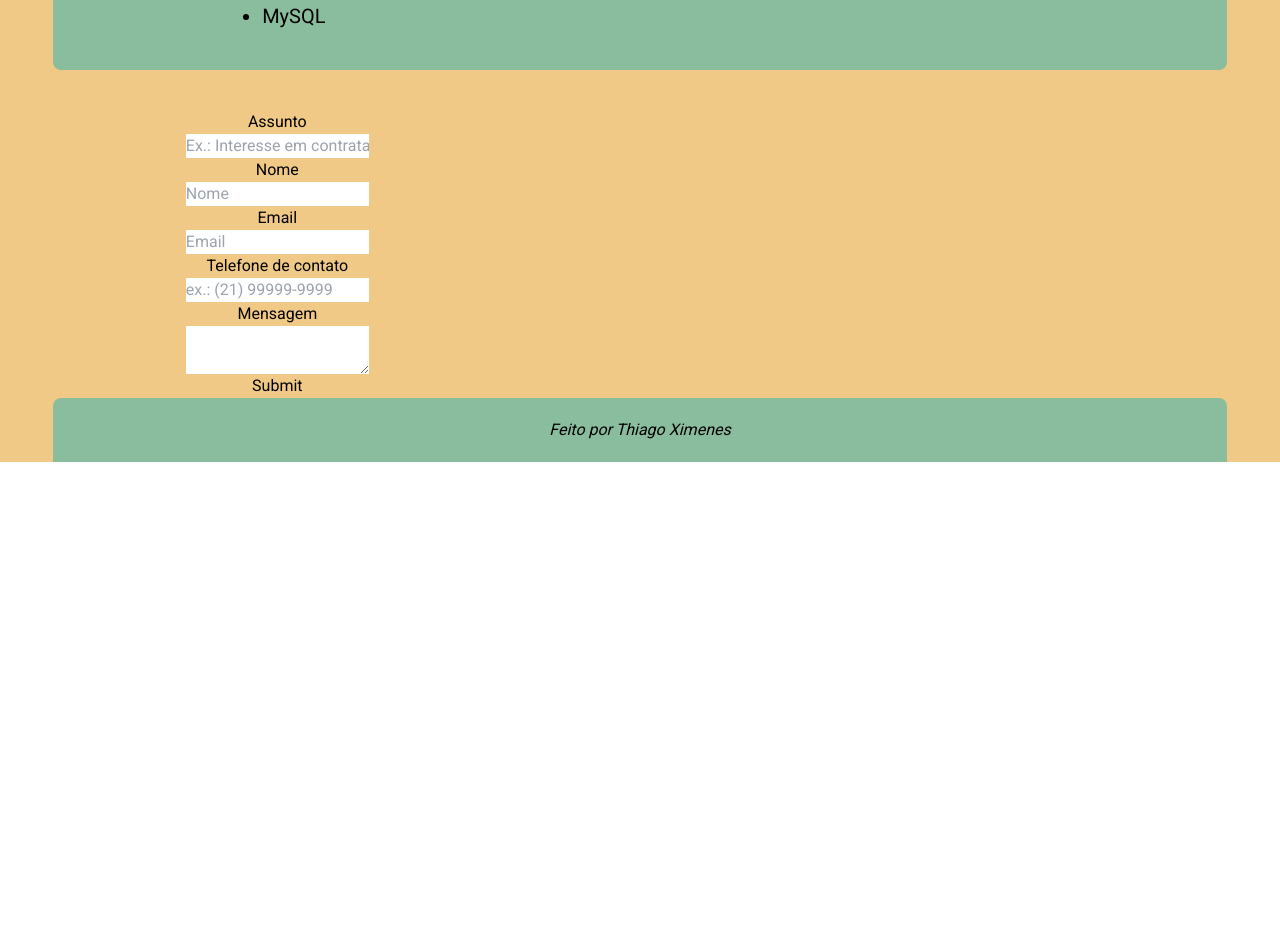
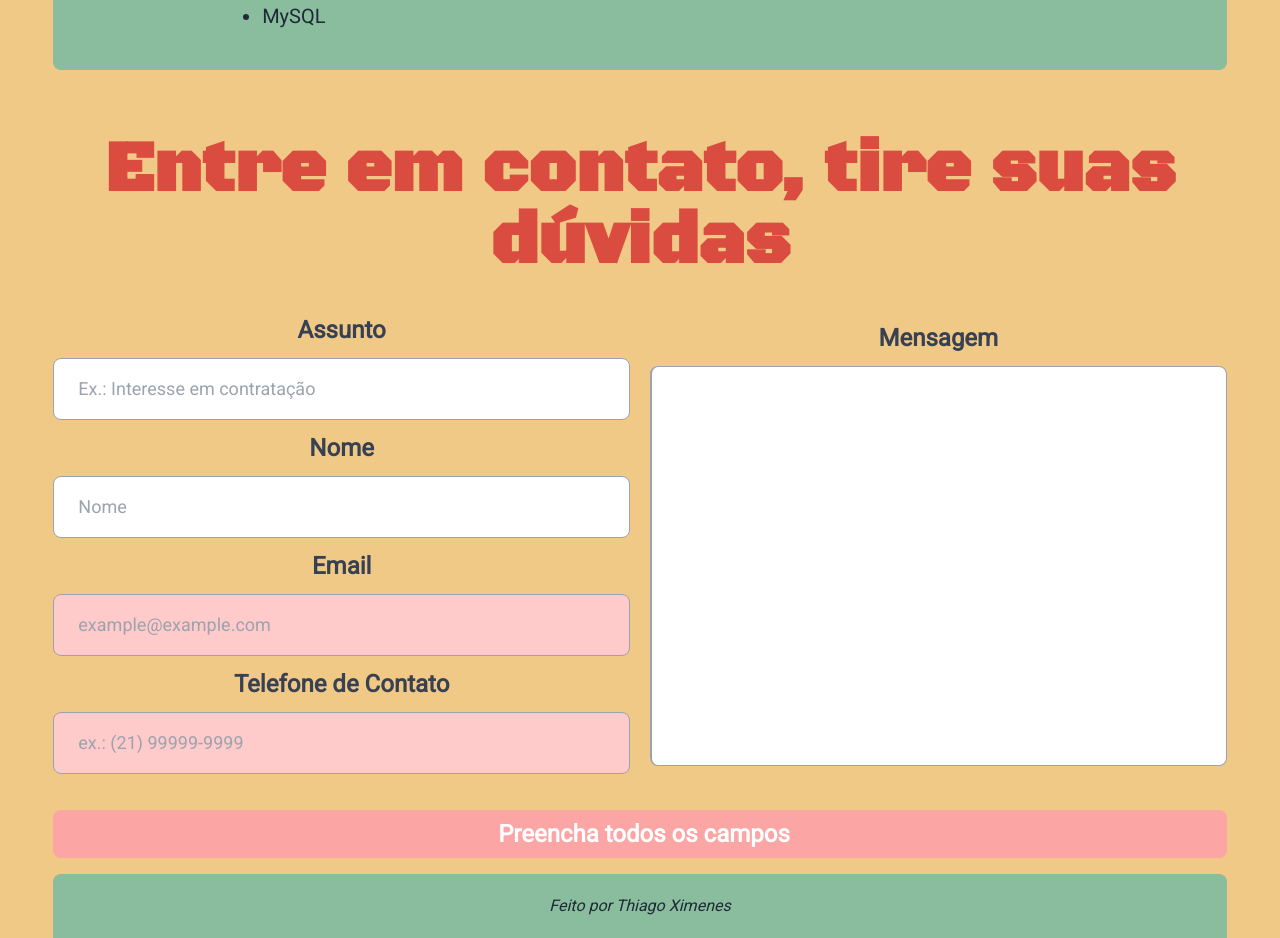
Before and after one commit to thiago-ximenes/portifolio-web, a React (Create React App) app: page / in a window 1280 px wide. Shown: the part 1140-2078 px from the top of the page. Before the commit the page ends 1602 px from the top, so only its background shows below. Built offline with nearby package versions, Linux system fonts and the light colour scheme.

Commit message:
Give a style to contact section

```diff
--- a/src/App.js
+++ b/src/App.js
@@ -8,7 +8,7 @@ function App() {
   return (
     <div
       className="bg-tertiary w-screen font-roboto flex
-      h-full justify-center items-center"
+      h-full justify-center items-center text-gray-800"
     >
       <div
         className="max-w-[1600px] w-11/12 mx-auto "
--- a/src/components/Contact/Forms.jsx
+++ b/src/components/Contact/Forms.jsx
@@ -1,69 +1,132 @@
 import emailjs from '@emailjs/browser';
-import React, { useRef } from 'react';
+import React, { useEffect, useRef, useState } from 'react';
+import isEmail from 'validator/lib/isEmail';
+import isMobilePhone from 'validator/lib/isMobilePhone';
+import emailIcon from '../../images/email-icon.png';
+import Input from './Input';
 
 function Forms() {
   const form = useRef();
+  const [emailValue, setEmailValue] = useState('');
+  const [phoneValue, setPhoneValue] = useState('');
+  const [isDisabled, setIsDisabled] = useState(true);
+
+  useEffect(() => {
+    setIsDisabled(!isEmail(emailValue) || !isMobilePhone(phoneValue, 'pt-BR'));
+  }, [emailValue, phoneValue]);
+
+  function handleChange(event) {
+    const { name, value } = event.target;
+    if (name === 'email') {
+      setEmailValue(value);
+    } else if (name === 'phone') {
+      const phoneNumber = value.replace(/[^\d]/g, '')
+      if (phoneNumber.length < 3) {
+        setPhoneValue(phoneNumber);
+      } else if (phoneNumber.length < 8) {
+        setPhoneValue(`(${phoneNumber.slice(0, 2)}) ${phoneNumber.slice(2)}`);
+      } else {
+        setPhoneValue(`(${phoneNumber.slice(0, 2)}) ${phoneNumber.slice(2, 7)}-${phoneNumber.slice(7)}`);
+      }
+    }
+  }
 
   function sendEmail(e) {
     e.preventDefault();
     emailjs.sendForm('service_ao5htql', 'template_60k676i', e.target, 'user_jWBF295ZL89zz4Nbl1CdS')
       .then((result) => {
+        alert('Email enviado com sucesso!');
         console.log(result.text);
       }, (error) => {
+        alert('Ocorreu um erro ao enviar o email. Tente novamente mais tarde.');
         console.log(error.text);
       });
   }
 
   return (
     <form
-      className="flex flex-col items-center justify-center w-full max-w-md"
+      className="flex flex-col items-center justify-center w-full mx-auto my-4 h-full"
       ref={ form }
       id="contact"
       onSubmit={ sendEmail }
     >
-      <label htmlFor="subject">
-        Assunto
-      </label>
-      <input
+      <h2
+        className="text-center mt-4
+        text-secondary md:text-7xl text-4xl font-bold font-black-ops py-2
+        md:w-full"
+      >
+        Entre em contato, tire suas dúvidas
+      </h2>
+      <div
+        className="flex flex-col md:flex-row items-center w-full my-4"
+      >
+        <div
+          className="flex flex-col items-center justify-center w-full"
+        >
+          <Input
             id="subject"
             type="text"
             name="subject"
+            label="Assunto"
             placeholder="Ex.: Interesse em contratação"
           />
-      <label htmlFor="name">
-        Nome
-      </label>
-      <input
+          <Input
             id="name"
             type="text"
             name="name"
+            label="Nome"
             placeholder="Nome"
           />
-      <label htmlFor="email">
-        Email
-      </label>
-      <input
+          <Input
+            value={ emailValue }
+            className={ isEmail(emailValue) ? 'bg-green-200' : 'bg-red-200' }
             id="email"
             type="email"
             name="email"
-        placeholder="Email"
+            label="Email"
+            placeholder="example@example.com"
+            onChange={ (e) => handleChange(e) }
           />
-      <label htmlFor="phone">
-        Telefone de contato
-      </label>
-      <input
+          <Input
+            value={ phoneValue}
+            className={ isMobilePhone(phoneValue, 'pt-BR') ? 'bg-green-200' : 'bg-red-200' }
             id="phone"
             type="text"
             name="phone"
+            label="Telefone de Contato"
             placeholder="ex.: (21) 99999-9999"
+            onChange={ (e) => handleChange(e) }
           />
-      <label htmlFor="message">
+        </div>
+        <div
+          className="flex flex-col justify-center items-center w-full
+          h-full md:ml-5"
+        >
+          <label
+            htmlFor="message"
+            className="text-gray-700 font-bold my-3 text-2xl"
+          >
             Mensagem
           </label>
           <textarea
+            className="px-6 py-4 border border-gray-400 rounded-lg focus:outline-none
+                  focus:border-gray-500 w-full font-medium text-lg
+                  md:h-[400px] h-[200px] resize-none
+                  b-gray-200 border-l-2"
             name="message"
           />
-      <input type="submit" />
+        </div>
+      </div>
+      <button
+        type="submit"
+        className="disabled:bg-red-300 cursor-pointer bg-green-500
+          md:hover:scale-110 text-white font-bold py-2 px-4 rounded-lg
+          mt-5 w-full text-2xl"
+        disabled={ isDisabled }
+        src={ emailIcon }
+      >
+        { isDisabled ? <span className="ml-2">Preencha todos os campos</span> : 'Enviar' }
+      </button>
     </form>
   )
 }
--- /dev/null
+++ b/src/components/Contact/Input.jsx
@@ -0,0 +1,29 @@
+import React from 'react'
+
+function Input({ name, id, placeholder, type, label, onChange=null,
+  value=null, className=null }) {
+  return (
+    <>
+      <label
+        htmlFor={ id }
+        className="block text-gray-700 font-bold my-3 text-2xl"
+      >
+        { label }
+      </label>
+      <input
+        value={ value }
+        className={
+          `${className} px-6 py-4 border border-gray-400 rounded-lg focus:outline-none
+            focus:border-gray-500 w-full font-medium text-lg`
+        }
+        id={ id }
+        type={ type }
+        name={ name }
+        placeholder={ placeholder }
+        onChange={ onChange }
+      />
+    </>
+  )
+}
+
+export default Input
```
Also changed, not shown: src/images/email-icon.png (added). Lines whose indentation alone changed are shown as unchanged.
